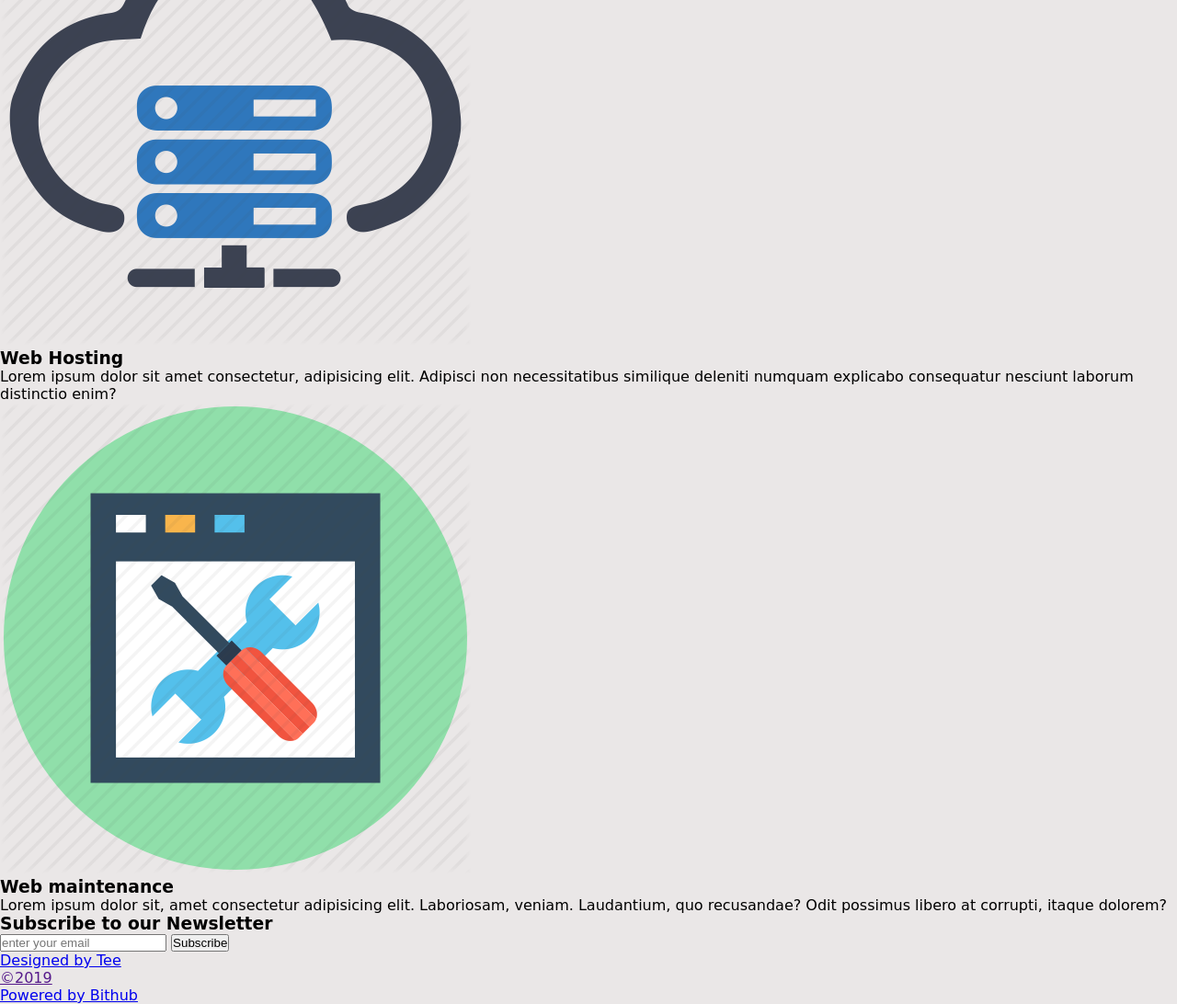
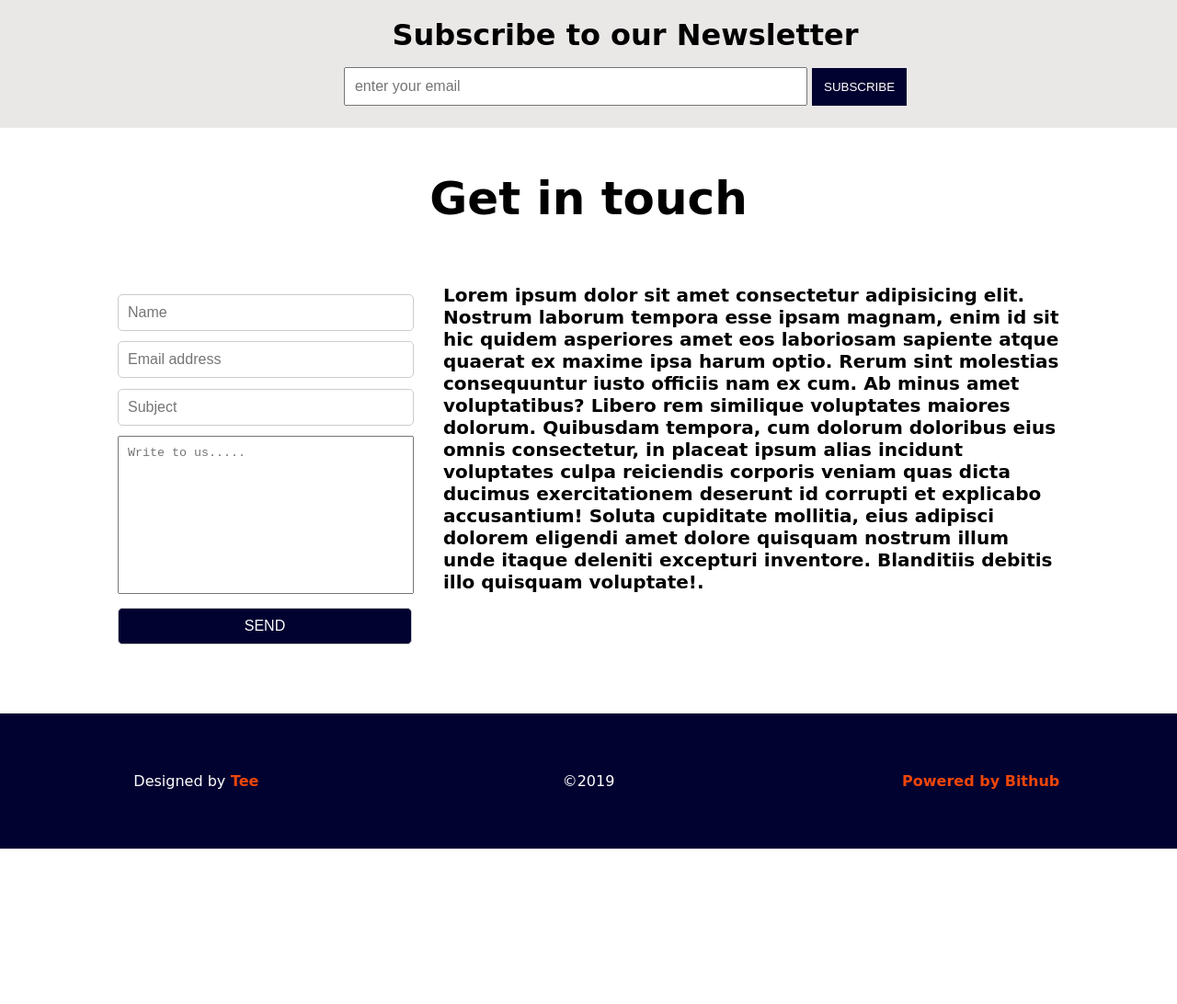
Before and after one commit to tinaClement/AcmeWebDesign, a plain HTML site: page index.html in a window 1280 px wide. Shown: the part 1451-2543 px from the top of the page at 92% size. After the commit the page ends 2374 px from the top, so only its background shows below. Drawn offline with Linux system fonts and the light colour scheme.

Commit message:
added css to the web site making it more beautiful

```diff
--- a/css/style.css
+++ b/css/style.css
@@ -4,11 +4,33 @@
 }
 
 body{
-    background-color: #e5e2e2cc;
     font-size:16px;
     font-family: cursive;
+    background-color: #fff;
+
 }
 
+.container{
+    width:  80%;
+    overflow: hidden;
+    margin: 5% auto;
+}
+
+.btn-btn{
+    background-color: #020231;
+    border-radius: 30px;
+    color: #fff;
+    padding: 10px 20px;
+    text-decoration: none;
+    position: relative;
+    top: 15px;
+}
+.btn-btn:hover {
+    border: solid 1px #020231;
+    background-color: none;
+    color: #ee4609;
+
+}
 /* Header */
 header{
     background-color: #020231;
@@ -30,7 +52,7 @@ header li a:hover{
    text-transform: bold;
 }
 header nav li a{
-    text-decoration:none;
+    text-decoration: none;
     color:#fff;
     text-transform: uppercase;
 }
@@ -42,3 +64,195 @@ header .current {
     color: #ee4609;
     font-weight: bold;
 }
+
+/* Showcase*/
+#showcase {
+    background-image: url(../img/showcase.jpg);
+    background-position: center;
+    background-size: cover;
+    height: 400px;
+}
+
+#showcase .landing-text{
+   position: relative;
+   top: 200px;
+   text-align: center;
+}
+
+#showcase h1{
+    color: #ee4609;
+}
+
+#showcase p{
+    font-weight: bold;
+}
+
+/* About Us*/
+#about{
+    margin: 20px 0;
+}
+#about h1{
+    text-align: center;
+    padding: 20px 0;
+    font-size: 30px;
+}
+#about .container{
+    display: flex;
+}
+#about img{
+    width: 350px;
+    height: 300px;
+    margin-right: 20px;
+}
+
+#about .text{
+    padding: 20px 10px;
+
+}
+
+/* Services*/
+#service {
+    margin: 20px 20px;
+}
+#service h2{
+    text-align: center;
+    font-weight: bold;
+    font-size: 30px;
+}
+#service .boxes{
+    display: flex;
+    text-align: center;
+    margin: 40px 0;
+}
+#service .box img{
+    height: 180px;
+    width: 180px;
+    transition: 500ms ease;
+}
+#service img:hover{
+    width: 100px;
+    height: 100px;
+}
+#service .box h3{
+    font-size: 18px;
+    margin: 10px 0;
+}
+#service .box p{
+    font-size:16px;
+}
+/* Newsletter*/
+#newsletter {
+    background-color: #e5e2e2cc;
+    height: 20vh;
+    align-content: center;
+    padding-top: 1.5rem;
+    padding-left: 5rem;
+    text-align: center;
+    position: sticky;
+    top: 0;
+}
+
+#newsletter h3{
+    font-size:2rem;
+    padding: 1rem 0;
+}
+
+#newsletter input[type="email"] {
+    padding: 10px;
+    width: 40%;
+    font-size: 1rem;
+    transition: 400ms ease;
+
+}
+#newsletter input[type="email"]:hover{
+    width: 50%;
+    border-bottom: solid 2px #020231;
+    background: none;
+    outline: none;
+    border: none;
+
+}
+
+#newsletter button{
+    border:none;
+    background-color: #020231;
+    color: #fff;
+    padding: 13px;
+    text-transform: uppercase;
+    font-weight: 400;
+    transition: 500ms ease-in;
+
+}
+#newsletter button:hover{
+    background-color: #fff;
+    border:solid 1px;
+    color: #ee4609;
+}
+
+#contact h2{
+    text-align: center;
+    font-weight: bold;
+    font-size: 50px;
+    margin-top: 3rem;
+}
+#contact .container{
+    display: flex;
+    justify-content: space-around;
+}
+
+#contact p{
+    font-weight: bold;
+    font-size: 20px;
+}
+#contact .form{
+    width: 40%;
+    margin-right: 2rem;
+}
+#contact form input{
+    display: block;
+    width: 300px;
+    padding: 10px;
+    font-size: 1rem;
+    margin: 0.7rem 0;
+    border-radius: 5px;
+    border: none;
+    border: solid 1px #ccc;
+    outline: none;
+}
+#contact input[type="submit"] {
+    width: 320px;
+    background-color: #020231;
+    text-transform: uppercase;
+    color: #fff;
+    transition: 600ms ease;
+
+}
+#contact textarea{
+    padding:10px;
+    width: 300px;
+    resize: none;
+}
+
+#contact input[type="submit"]:hover{
+    background: none;
+    border: solid 1px #020231;
+    color: #ee4609;
+    font-weight: bold;
+}
+
+/* Footer*/
+footer {
+    background-color: #020231;
+    color: #fff;
+}
+footer a {
+    color: #ee4609;
+    font-weight: bold;
+    text-decoration: none;
+}
+
+footer .footer{
+    display: flex;
+    justify-content:space-between;
+    text-align: center;
+}
--- a/index.html
+++ b/index.html
@@ -37,14 +37,16 @@
 
         <!--Showcase Area-->
         <section id="showcase">
+            <div class="landing-text">
             <h1>Welcome To Acme Web Design</h1>
             <p>Create | Inspire | Build</p>
+            </div>
         </section>
         <!--showcase Area end-->
 
         <!--About us-->
         <section id="about">
-            <h2>Who We Are</h2>
+            <h1>Who We Are</h1>
             <div class="container">
                 <div class="img">
                 <img src="img/serviceimages/38-512.png" alt="Company image">
@@ -63,17 +65,20 @@
                     <div class="box">
                     <img src="img/serviceimages/Web_design.png" alt="website design">
                     <h3>Web Design</h3>
-                    <p>Lorem ipsum dolor sit amet consectetur adipisicing elit. Nam debitis reiciendis commodi doloribus saepe dolore aperiam ipsum repellat quaerat minima.</p>
+                    <p>Lorem ipsum dolor sit, amet consectetur adipisicing elit. Amet deserunt eligendi illo corrupti fuga fugit nisi incidunt culpa odit sunt!</p>
+                    <a href="about.html" class="btn-btn">Learn more....</a>
                 </div>
                 <div class="box">
                     <img src="img/serviceimages/1-09-512.png " alt="website Hosting">
                     <h3>Web Hosting</h3>
-                    <p>Lorem ipsum dolor sit amet consectetur, adipisicing elit. Adipisci non necessitatibus similique deleniti numquam explicabo consequatur nesciunt laborum distinctio enim?</p>
+                    <p>Lorem ipsum dolor sit, amet consectetur adipisicing elit. Amet deserunt eligendi illo corrupti fuga fugit nisi incidunt culpa odit sunt!</p>
+                    <a href="about.html" class="btn-btn">Learn more....</a>
                 </div>
                 <div class="box">
                     <img src="img/serviceimages/38-512.png" alt="website maintenance">
                     <h3>Web maintenance</h3>
-                    <p>Lorem ipsum dolor sit, amet consectetur adipisicing elit. Laboriosam, veniam. Laudantium, quo recusandae? Odit possimus libero at corrupti, itaque dolorem?</p>
+                    <p>Lorem ipsum dolor sit, amet consectetur adipisicing elit. Amet deserunt eligendi illo corrupti fuga fugit nisi incidunt culpa odit sunt!</p>
+                    <a href="about.html" class="btn-btn">Learn more....</a>
                 </div>
                 </div>
         </section>
@@ -83,9 +88,28 @@
         <section id="newsletter">
             <h3>Subscribe to our Newsletter</h3>
             <form>
-                <input type="text" placeholder="enter your email">
+                <input type="email" placeholder="enter your email">
                 <button type="submit">Subscribe</button>
             </form>
+        </section>
+
+        <!--Contact-->
+        <section id="contact">
+            <h2>Get in touch</h2>
+            <div class="container">
+                <div class="form">
+                    <form action="">
+                    <input type="text" placeholder="Name">
+                    <input type="email" placeholder="Email address">
+                    <input type="text" placeholder="Subject">
+                    <textarea id="" cols="22" rows="10" placeholder="Write to us....."></textarea>
+                    <input type="submit" value="send">
+                </form>
+                </div>
+                <div class="address">
+                <p>Lorem ipsum dolor sit amet consectetur adipisicing elit. Nostrum laborum tempora esse ipsam magnam, enim id sit hic quidem asperiores amet eos laboriosam sapiente atque quaerat ex maxime ipsa harum optio. Rerum sint molestias consequuntur iusto officiis nam ex cum. Ab minus amet voluptatibus? Libero rem similique voluptates maiores dolorum. Quibusdam tempora, cum dolorum doloribus eius omnis consectetur, in placeat ipsum alias incidunt voluptates culpa reiciendis corporis veniam quas dicta ducimus exercitationem deserunt id corrupti et explicabo accusantium! Soluta cupiditate mollitia, eius adipisci dolorem eligendi amet dolore quisquam nostrum illum unde itaque deleniti excepturi inventore. Blanditiis debitis illo quisquam voluptate!.</p>
+            </div>
+        </div>
         </section>
     </main>
     <!--Main area ends-->
@@ -96,19 +120,19 @@
 
         <!--name-->
         <div class="footer">
-            <div class="name">
-                <p><a href="#">Designed by Tee</a></p>
+            <div class="container">
+                <p>Designed by<a href="#"> Tee</a></p>
             </div>
             <!--name ends-->
 
             <!--copyright-->
-            <div class="copyright">
-                <p><a href "#">&copy;2019</a></p>
+            <div class="container">
+                <p>&copy;2019</p>
             </div>
             <!--copyright ends-->
 
             <!--Source-->
-            <div class="source">
+            <div class="container">
                 <p><a href="#">Powered by Bithub</a></p>
             </div>
             <!--source ends-->
```
Also changed, not shown: 1 other file.
